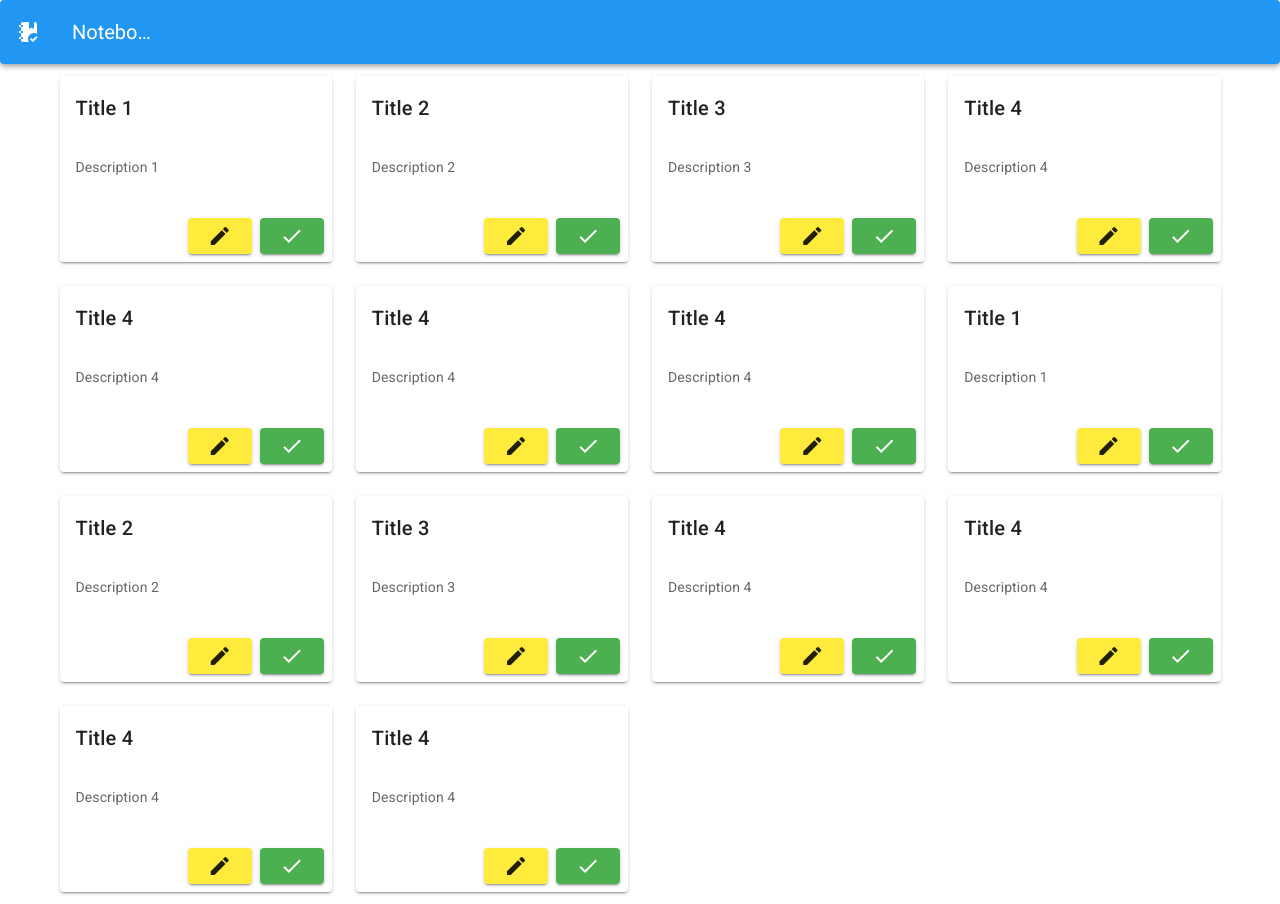
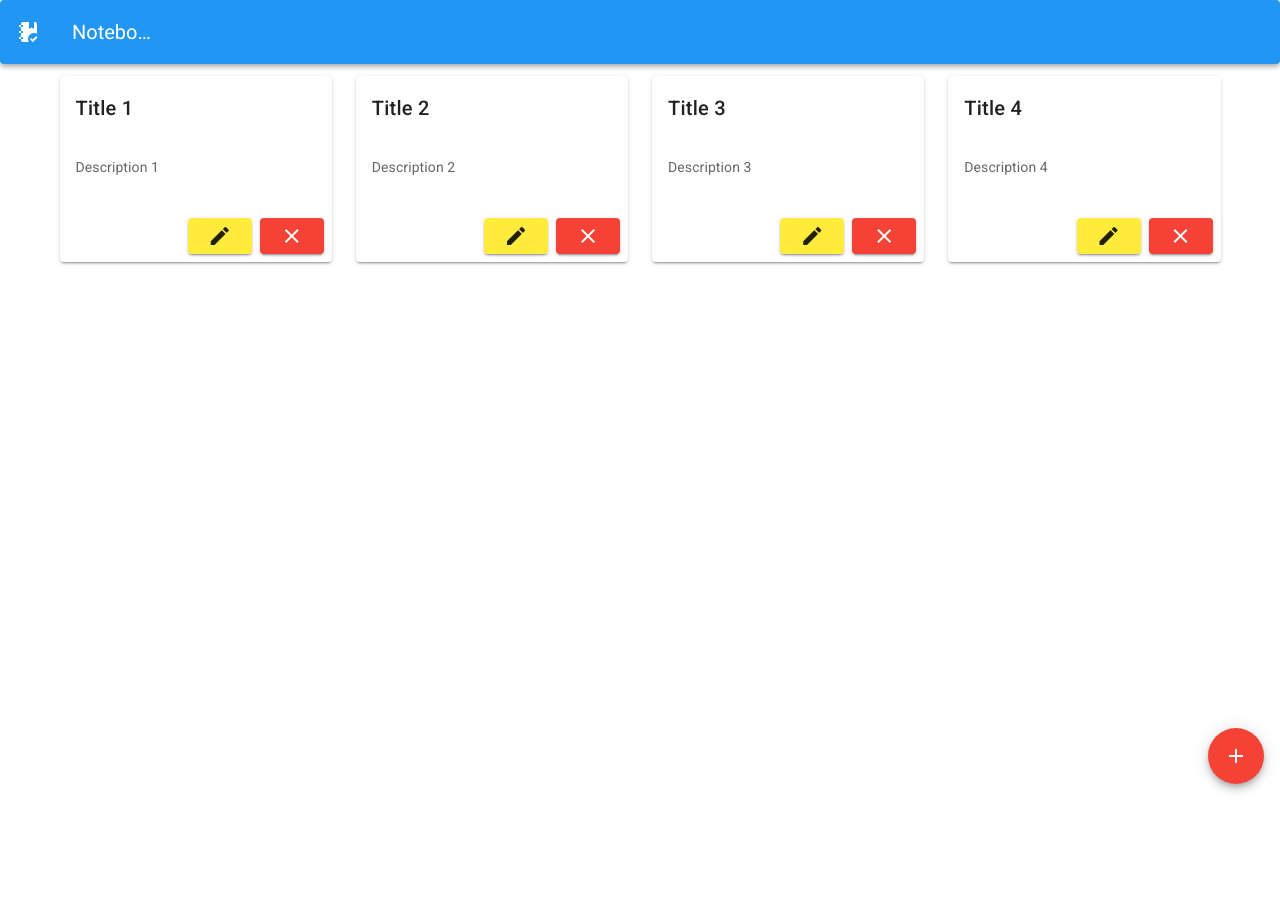
Before and after one commit to slay336/js-notebook, a Vue app: page / in a window 1280 px wide. After the commit the page ends 800 px from the top, so only its background shows below. Built offline with nearby package versions, Linux system fonts and the light colour scheme.

Commit message:
Кнопка добавления элементов, форма изменения

```diff
--- /dev/null
+++ b/src/components/AlterNote.vue
@@ -0,0 +1,80 @@
+<template>
+    <v-row justify="center">
+        <v-dialog
+            v-model="dialog"
+            persistent
+            max-width="600px"
+        >
+            <template v-slot:activator="{ on }">
+                <v-btn
+                    v-show="true"
+                    color="red"
+                    fab
+                    dark
+                    fixed
+                    bottom
+                    right
+                    v-on="on"
+                >
+                    <v-icon>mdi-plus</v-icon>
+                </v-btn>
+            </template>
+            <v-card>
+                <v-card-title>
+                    <span class="text-h5">Новая заметка</span>
+                </v-card-title>
+                <v-card-text>
+                    <v-row>
+                        <v-col
+                            cols="12"
+                        >
+                            <v-text-field
+                                label="Заголовок"
+                                name="note-title"
+                                required
+                            ></v-text-field>
+                            <v-textarea
+                                label="Текст заметки"
+                                name="note-text"
+                                required
+                            ></v-textarea>
+                        </v-col>
+                    </v-row>
+                </v-card-text>
+                <v-card-actions
+                    class="d-flex justify-end flex-wrap"
+                >
+                    <v-btn
+                        color="green darken-1"
+                        dark
+                        @click="dialog = false"
+                    >
+                        Сохранить
+                        <v-icon>mdi-check</v-icon>
+                    </v-btn>
+                    <v-btn
+                        color="red darken-1"
+                        text
+                        @click="dialog = false"
+                    >
+                        Отменить
+                        <v-icon>mdi-close</v-icon>
+                    </v-btn>
+                </v-card-actions>
+            </v-card>
+        </v-dialog>
+    </v-row>
+</template>
+
+<script>
+
+export default {
+    name: "AlterNote",
+    data() {
+        return {
+            dialog: false
+        }
+    }
+}
+
+</script>
--- a/src/components/NoteCard.vue
+++ b/src/components/NoteCard.vue
@@ -1,10 +1,10 @@
 <template>
     <v-card>
         <v-card-title>
-            <p>{{ title }}</p>
+            <p>{{ note.title }}</p>
         </v-card-title>
         <v-card-text>
-            <p>{{ description }}</p>
+            <p>{{ note.description }}</p>
         </v-card-text>
         <v-card-actions
             class="d-flex justify-end"
@@ -12,8 +12,8 @@
             <v-btn color="yellow">
                 <v-icon>mdi-pencil</v-icon>
             </v-btn>
-            <v-btn color="green">
-                <v-icon color="white">mdi-check</v-icon>
+            <v-btn color="red">
+                <v-icon color="white">mdi-close</v-icon>
             </v-btn>
         </v-card-actions>
     </v-card>
@@ -25,8 +25,7 @@
 export default {
     name: "NoteCard",
     props: {
-        title: String,
-        description: String
+        note: Object
     }
 }
 </script>
--- a/src/views/Notes.vue
+++ b/src/views/Notes.vue
@@ -11,17 +11,17 @@
                 :xl="2"
             >
                 <NoteCard
-                    :title="note.title"
-                    :description="note.description"
+                    :note="note"
                 ></NoteCard>
             </v-col>
         </v-row>
-
+        <AlterNote></AlterNote>
     </v-container>
 </template>
 
 <script>
 import NoteCard from "@/components/NoteCard.vue";
+import AlterNote from "@/components/AlterNote.vue";
 
 export default {
     name: "Notes",
@@ -47,63 +47,14 @@ export default {
                     id: 4,
                     title: "Title 4",
                     description: "Description 4"
-                },
-                {
-                    id: 4,
-                    title: "Title 4",
-                    description: "Description 4"
-                },
-                {
-                    id: 4,
-                    title: "Title 4",
-                    description: "Description 4"
-                },
-                {
-                    id: 4,
-                    title: "Title 4",
-                    description: "Description 4"
-                },
-                {
-                    id: 1,
-                    title: "Title 1",
-                    description: "Description 1"
-                },
-                {
-                    id: 2,
-                    title: "Title 2",
-                    description: "Description 2"
-                },
-                {
-                    id: 3,
-                    title: "Title 3",
-                    description: "Description 3"
-                },
-                {
-                    id: 4,
-                    title: "Title 4",
-                    description: "Description 4"
-                },
-                {
-                    id: 4,
-                    title: "Title 4",
-                    description: "Description 4"
-                },
-                {
-                    id: 4,
-                    title: "Title 4",
-                    description: "Description 4"
-                },
-                {
-                    id: 4,
-                    title: "Title 4",
-                    description: "Description 4"
-                },
+                }
             ]
 
         }
     },
     components: {
-        NoteCard
+        NoteCard,
+        AlterNote
     }
 }
 
```
